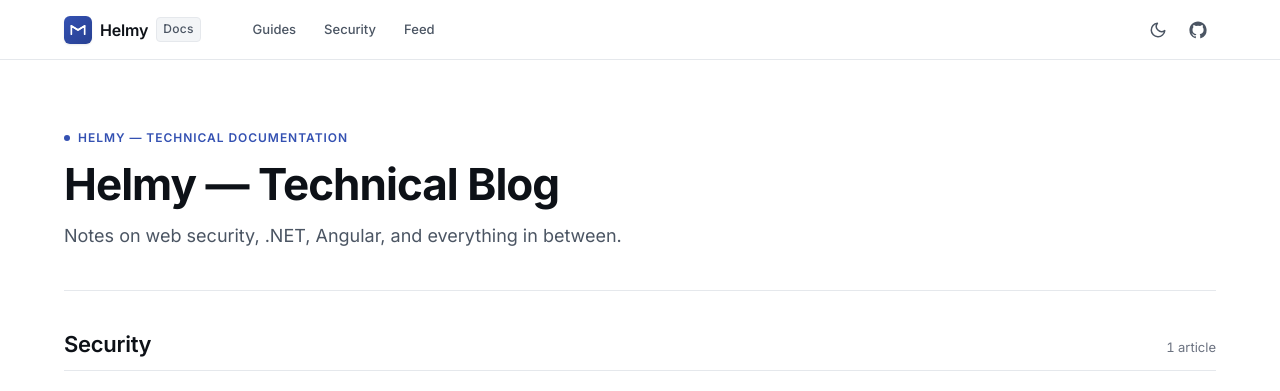
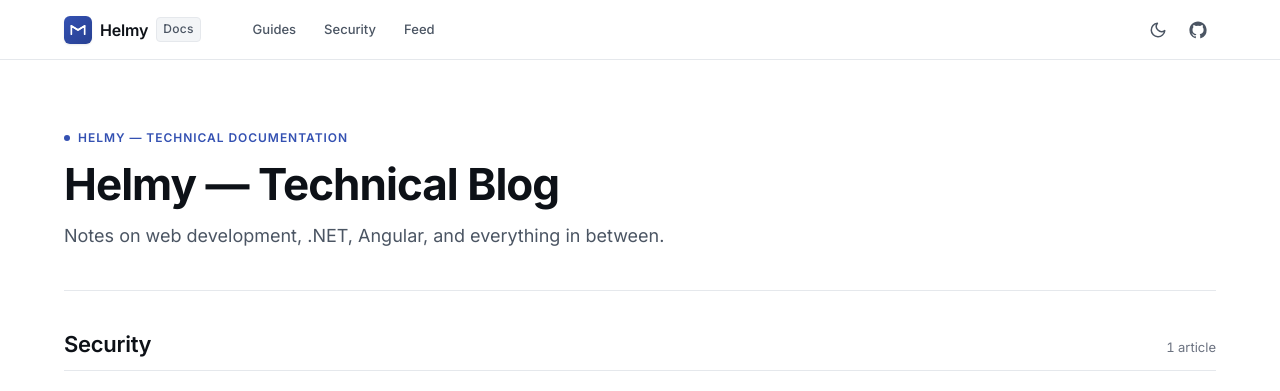
Before and after one commit to 7elmy/7elmy.github.io, a Jekyll site: the page built from index.md, in a window 1280 px wide. Shown: the top 391 px of the page. Built offline with Jekyll 4.4.1, drawn with Linux system fonts in a browser that asks for light colours.

Commit message:
update description in config for clarity

```diff
--- a/_config.yml
+++ b/_config.yml
@@ -1,5 +1,5 @@
 title: "Helmy — Technical Blog"
-description: "Notes on web security, .NET, Angular, and everything in between."
+description: "Notes on web development, .NET, Angular, and everything in between."
 author: Helmy
 
 # User site served from https://7elmy.github.io/
```
